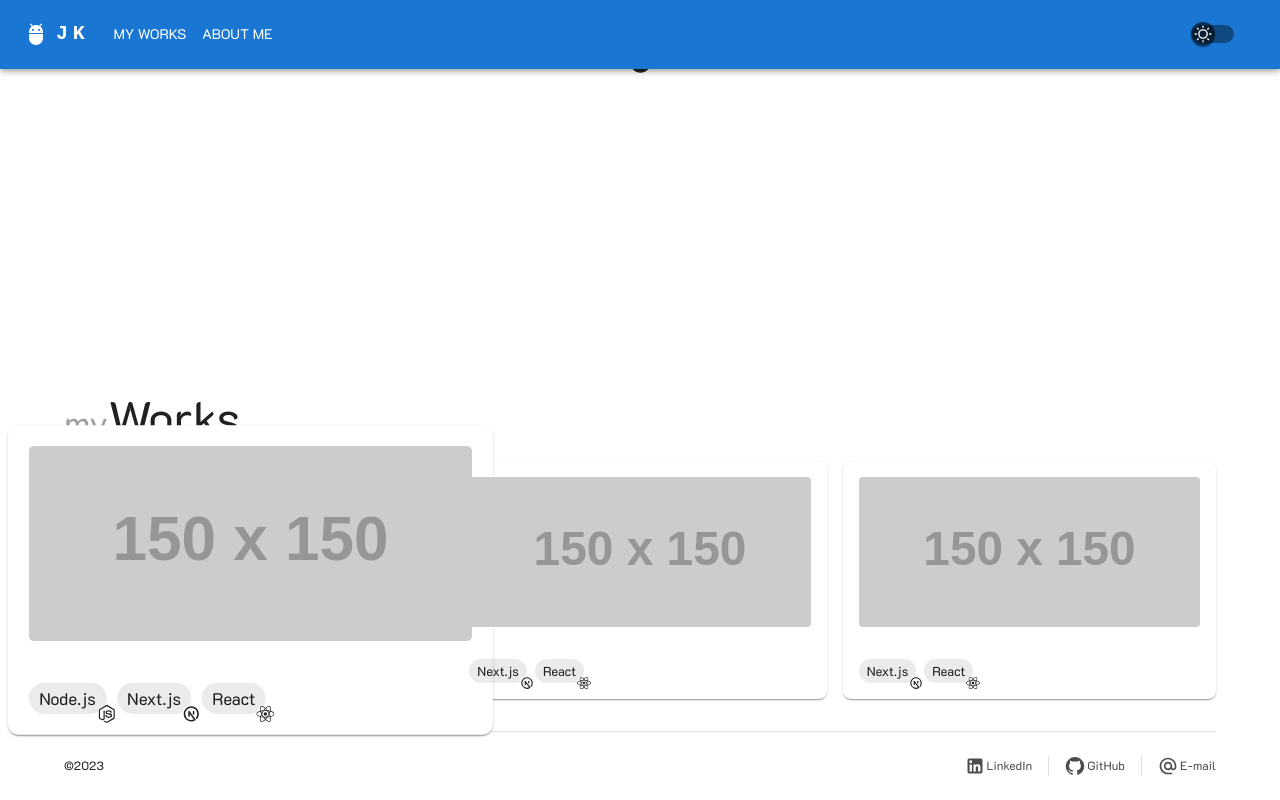
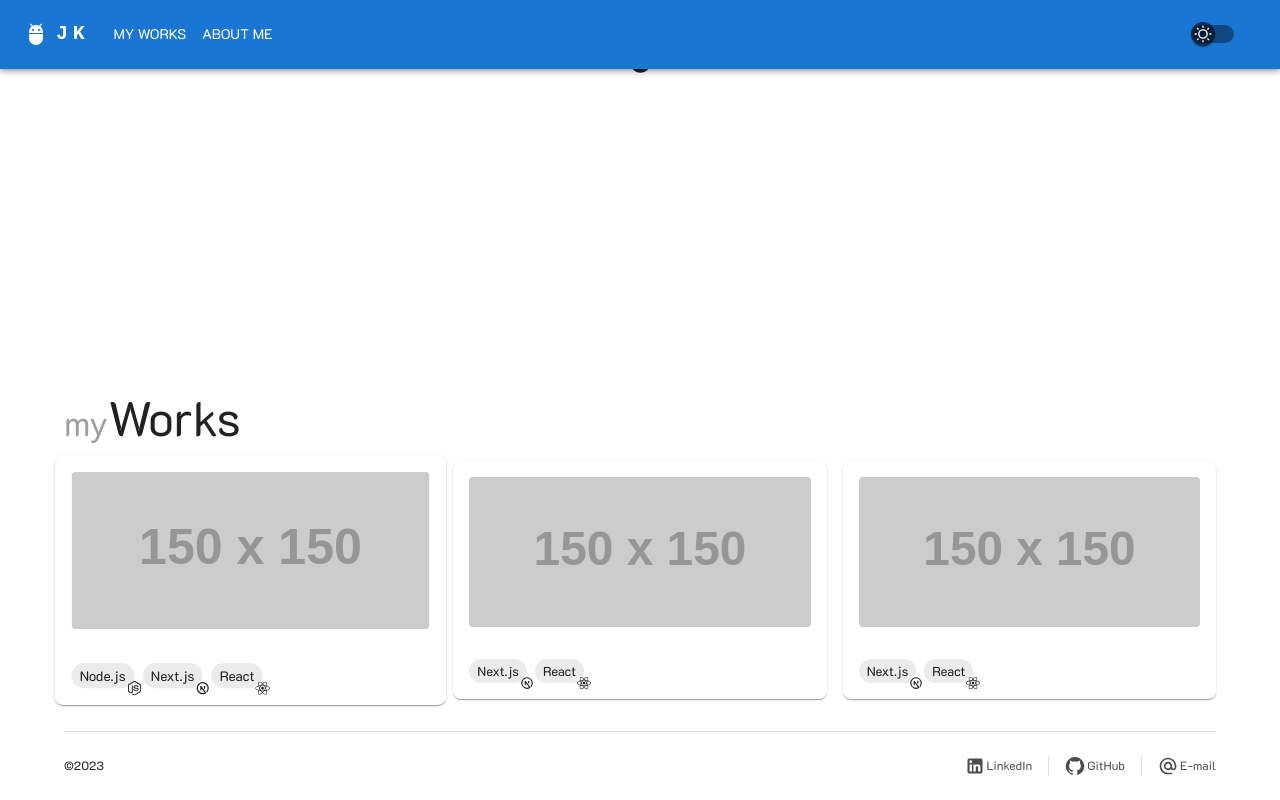
Before and after one commit to KapiSolutions/MyPortfolio, a Next.js app: page / in a window 1280 px wide. In both pictures the pointer is over the element 250 px from the left and 1007 px from the top of the page. Shown: the part 427-1227 px from the top of the page. Built offline with nearby package versions, Linux system fonts and the light colour scheme.

Commit message:
Change zoom scale to 1.05

```diff
--- a/styles/abstracts/_effects.scss
+++ b/styles/abstracts/_effects.scss
@@ -5,7 +5,7 @@
   transition: transform 0.1s;
 }
 .zoom:hover {
-  transform: scale(1.3);
+  transform: scale(1.05);
 }
 
 .Hover{
```
